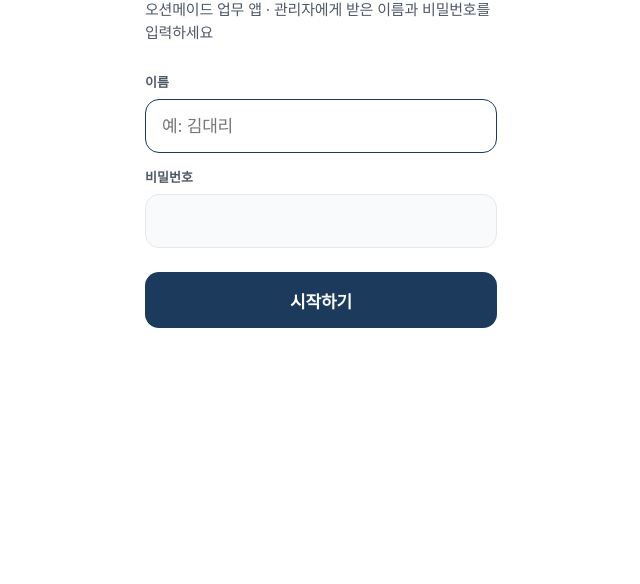
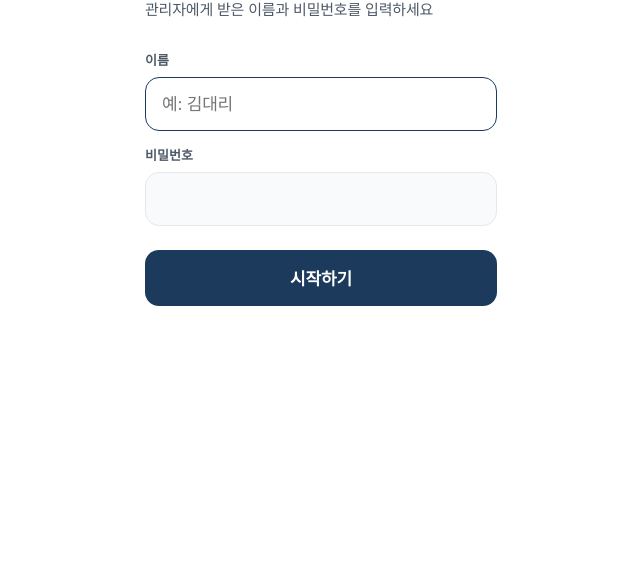
Before and after one commit to mangudai0-byte/kitchen-manager, a plain HTML site: page index.html in a window 1280 px wide. Shown: the part 216-800 px from the top of the page, without its empty margins (319-959 px from the left). Drawn offline with nearby package versions, Linux system fonts and the light colour scheme; a web font is replaced by a local one.

Commit message:
로그인·첫 화면에서 회사 이름(오션메이드) 문구 제거
Co-Authored-By: Claude Opus 5.5 <noreply@anthropic.com>
Claude-Session: https://claude.ai/code/session_01GgEfR3HX4D24SG2axLjYqT

```diff
--- a/index.html
+++ b/index.html
@@ -520,7 +520,7 @@ button:focus-visible,a:focus-visible{outline:2px solid var(--br);outline-offset:
   <div class="pw-box">
     <div class="pw-logo">KM</div>
     <div class="pw-title">키친매니저</div>
-    <div class="pw-sub">오션메이드 업무 앱 · 관리자에게 받은 이름과 비밀번호를 입력하세요</div>
+    <div class="pw-sub">관리자에게 받은 이름과 비밀번호를 입력하세요</div>
     <label class="pw-label" for="pw-name">이름</label>
     <input class="pw-field" id="pw-name" type="text" placeholder="예: 김대리" autocomplete="username" onkeydown="if(event.key==='Enter')document.getElementById('pw-pass').focus()">
     <label class="pw-label" for="pw-pass">비밀번호</label>
@@ -536,7 +536,7 @@ button:focus-visible,a:focus-visible{outline:2px solid var(--br);outline-offset:
 <div class="tp" id="tp-home">
   <div class="th"><div class="th-row">
     <div class="th-av" style="font-size:13px;font-weight:900;color:#fff">KM</div>
-    <div><div class="th-ttl">키친매니저</div><div class="th-sub" id="home-sub">오션메이드 업무 앱</div></div>
+    <div><div class="th-ttl">키친매니저</div><div class="th-sub" id="home-sub">업무 관리 앱</div></div>
   </div></div>
   <div class="container" style="padding-top:18px;padding-bottom:40px;">
     <div class="km-hello"><div class="hi" id="home-hi">안녕하세요</div><div class="sub">오늘 어떤 업무를 할까요?</div></div>
```
